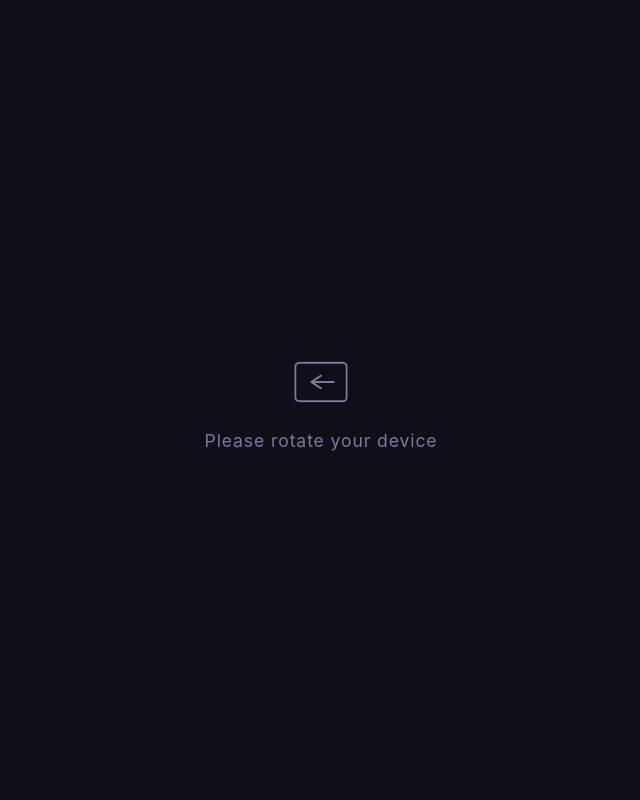
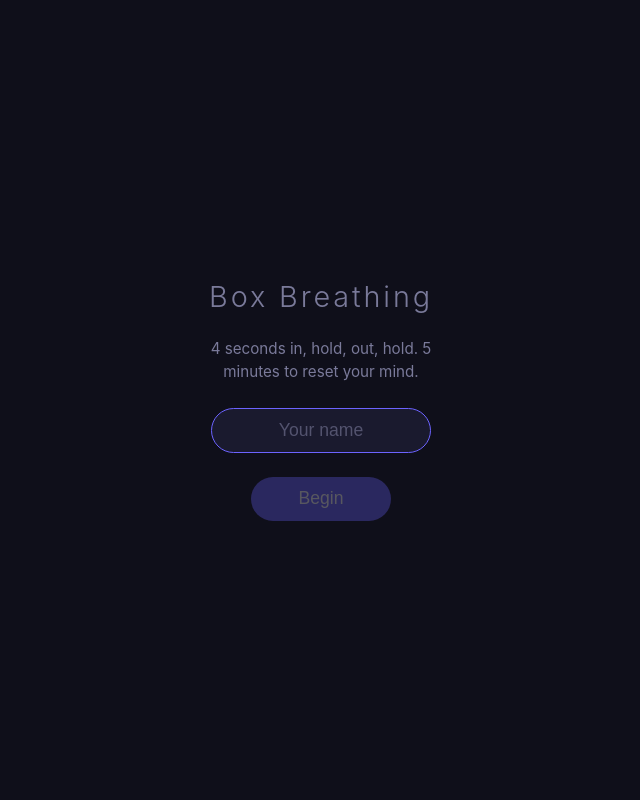
Before and after one commit to poojandpatel/box-breathing, a plain HTML site: page index.html in a window 1280 px wide. Shown: the top 800 px of the page, without its empty margins (319-959 px from the left). Drawn offline with Linux system fonts and the light colour scheme.

Commit message:
fix rotate warning: use screen.orientation.angle for iOS Safari

```diff
--- a/css/styles.css
+++ b/css/styles.css
@@ -316,7 +316,7 @@ h1 {
 .rotate-warning {
   display: none;
   position: fixed;
-  inset: 0;
+  top: 0; right: 0; bottom: 0; left: 0;
   background: var(--bg);
   z-index: 200;
   flex-direction: column;
@@ -327,7 +327,7 @@ h1 {
 }
 
 .rotate-warning.visible {
-  display: flex;
+  display: flex !important;
 }
 
 .rotate-warning .rotate-icon {
--- a/js/ui.js
+++ b/js/ui.js
@@ -117,14 +117,15 @@ const UI = (() => {
   }
 
   // ── Rotate Warning (mobile landscape) ────────────
-  // Uses screen.width/height which correctly report orientation on iOS.
+  // screen.orientation.angle works on all modern mobile browsers including iOS Safari.
 
   function checkRotateWarning() {
     const rotate = el('rotateWarning');
     if (!rotate) return;
 
-    const isMobile = window.innerWidth <= 800 || window.innerHeight <= 800;
-    const isLandscape = screen.width > screen.height;
+    const isMobile = Math.min(screen.width, screen.height) <= 800;
+    const angle = screen.orientation ? screen.orientation.angle : 0;
+    const isLandscape = angle === 90 || angle === -90;
 
     if (isMobile && isLandscape) {
       rotate.classList.add('visible');
@@ -135,9 +136,8 @@ const UI = (() => {
 
   function initRotateWarning() {
     checkRotateWarning();
-    window.addEventListener('resize', checkRotateWarning);
     window.addEventListener('orientationchange', () => {
-      setTimeout(checkRotateWarning, 100);
+      setTimeout(checkRotateWarning, 150);
     });
   }
 
```
